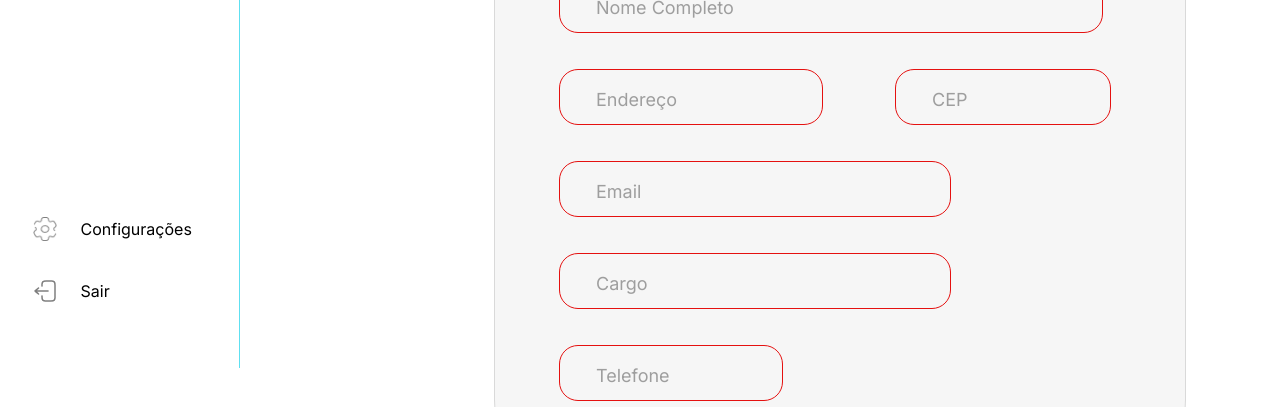
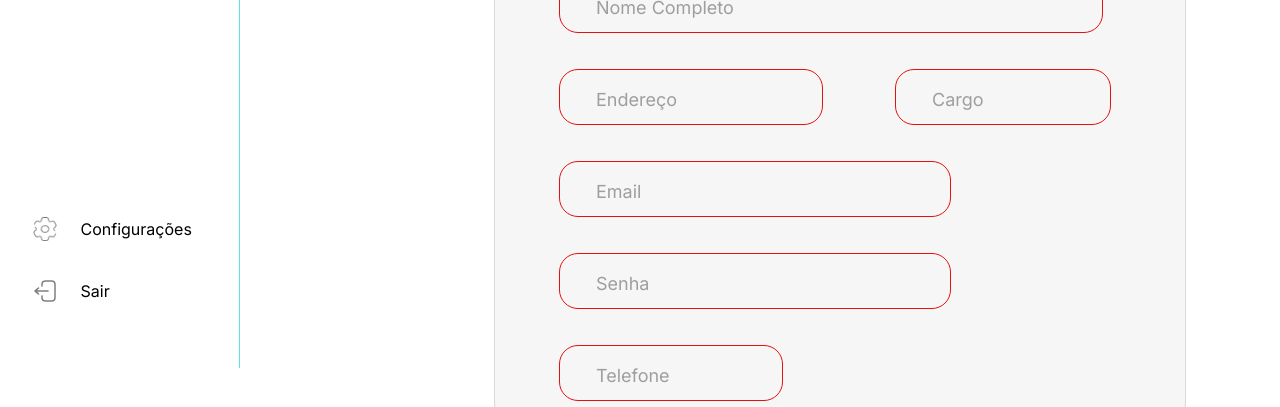
Before and after one commit to artursanntos/vfoods, a React (Vite) app: page /new_collaborator in a window 1280 px wide. Shown: the part 432-839 px from the top of the page. Built offline with nearby package versions, Linux system fonts and the light colour scheme.

Commit message:
Mudança rápida

```diff
--- a/src/pages/NewCollaborator.tsx
+++ b/src/pages/NewCollaborator.tsx
@@ -48,7 +48,7 @@ export default function NewCollaborator() {
                             </div>
 
                             <div className="border border-vermelho rounded-19 h-[3.5rem] w-[13.5rem]">
-                                <input type="text" className="float-left bg-transparent pl-[2.25rem] pt-4 mr-[3rem] italic text-lg border-none w-[24rem] placeholder:text-cinza-400 focus:shadow-none outline-none" placeholder="CEP"/>
+                                <input type="text" className="float-left bg-transparent pl-[2.25rem] pt-4 mr-[3rem] italic text-lg border-none w-[24rem] placeholder:text-cinza-400 focus:shadow-none outline-none" placeholder="Cargo"/>
                             </div>
 
                         </div>
@@ -58,7 +58,7 @@ export default function NewCollaborator() {
                         </div>
 
                         <div className="border ml-[4rem] border-vermelho rounded-19 h-[3.5rem] w-[24.5rem]">
-                            <input type="text" className="float-left bg-transparent pl-[2.25rem] pt-4 mr-[3rem] italic text-lg border-none w-[24rem] placeholder:text-cinza-400 focus:shadow-none outline-none" placeholder="Cargo"/>
+                            <input type="text" className="float-left bg-transparent pl-[2.25rem] pt-4 mr-[3rem] italic text-lg border-none w-[24rem] placeholder:text-cinza-400 focus:shadow-none outline-none" placeholder="Senha"/>
                         </div>
 
                         <div className="border ml-[4rem] border-vermelho rounded-19 h-[3.5rem] w-[14rem]">
```
